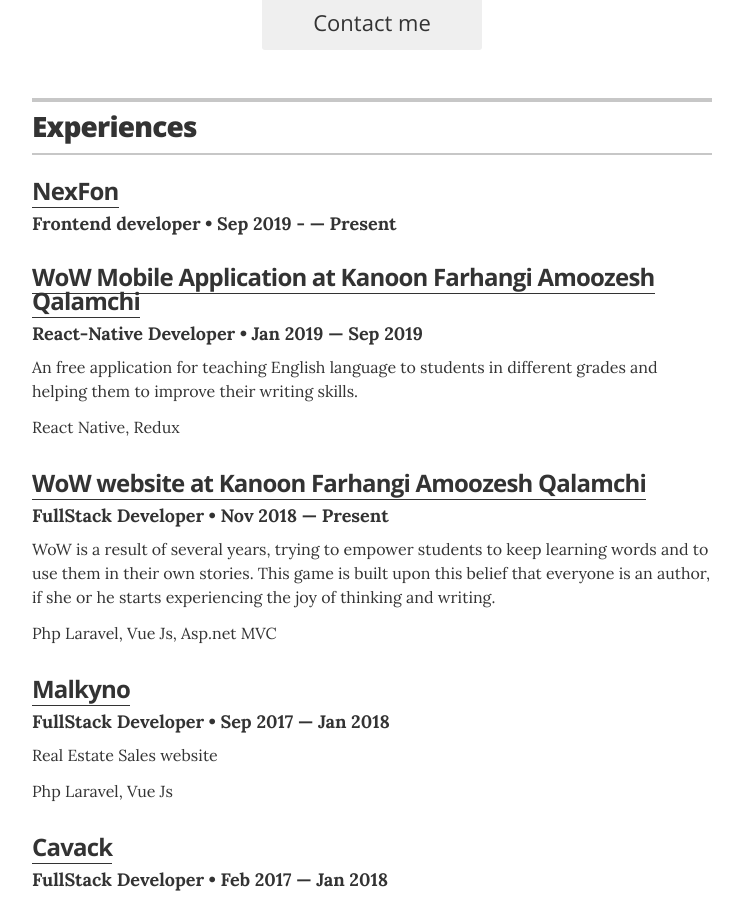
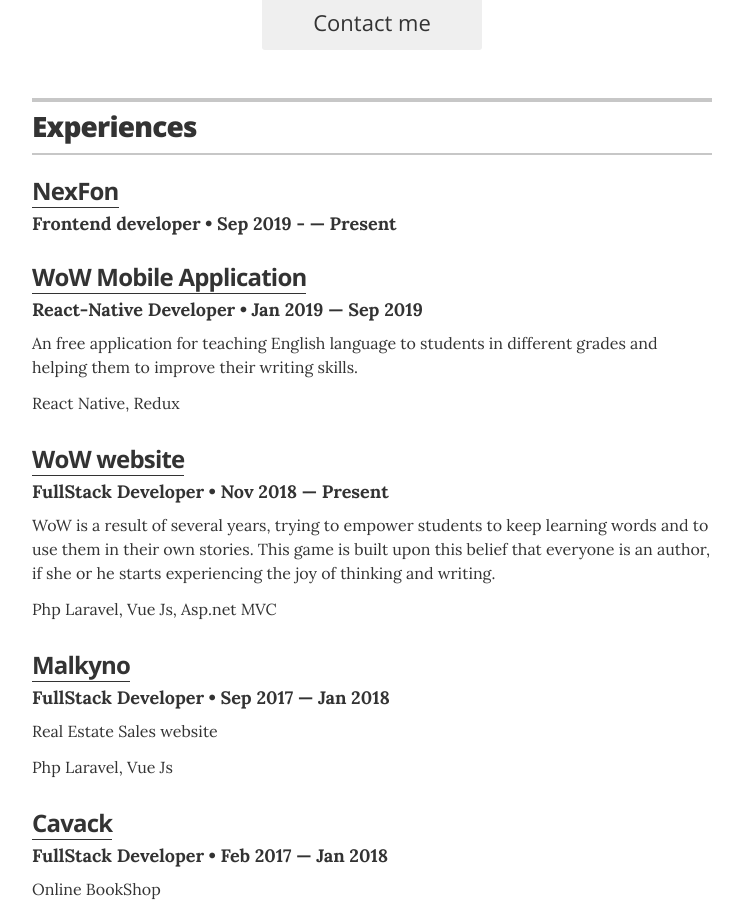
Before and after one commit to MarjaanAhmadi/MarjaanAhmadi.github.io, a Jekyll site: the page built from index.html, in a window 1280 px wide and 900 px high, scrolled down 639 px. Shown: the whole window, without its empty margins (268-1011 px from the left). Built offline with Jekyll 4.4.1, drawn with Linux system fonts in a browser that asks for light colours.

Commit message:
update kanoon projects

```diff
--- a/_data/projects.yml
+++ b/_data/projects.yml
@@ -8,14 +8,14 @@
   duration: Sep 2019 - &mdash; Present
   url: "https://nexfon.ir/"
 
-- project: WoW Mobile Application at Kanoon Farhangi Amoozesh Qalamchi
+- project: WoW Mobile Application
   role: React-Native Developer
   duration: Jan 2019 &mdash; Sep 2019
-  url: "http://www.kanoon.ir/Common/Handler/ArticleDownload.ashx?id=234385&aid=33067"
+  url: "https://cafebazaar.ir/app/com.wowDemo.wowApplication"
   description: An free application for teaching English language to students in different grades and helping them to improve their writing skills.
   Used_Technologies: React Native, Redux
 
-- project: WoW website at Kanoon Farhangi Amoozesh Qalamchi
+- project: WoW website
   role: FullStack Developer
   duration: Nov 2018 &mdash; Present
   url: "htt[p://wow.kanoon.ir"
```
